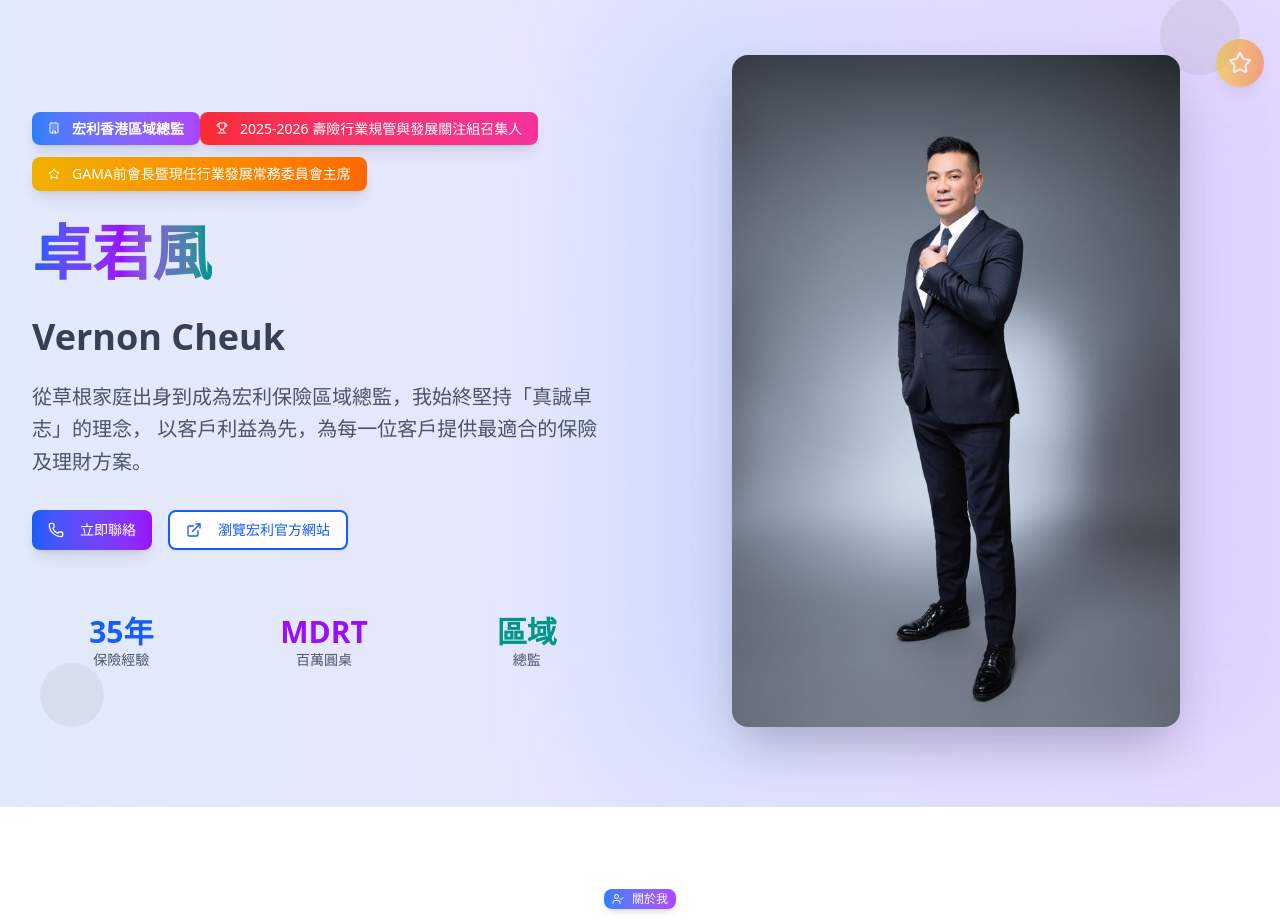
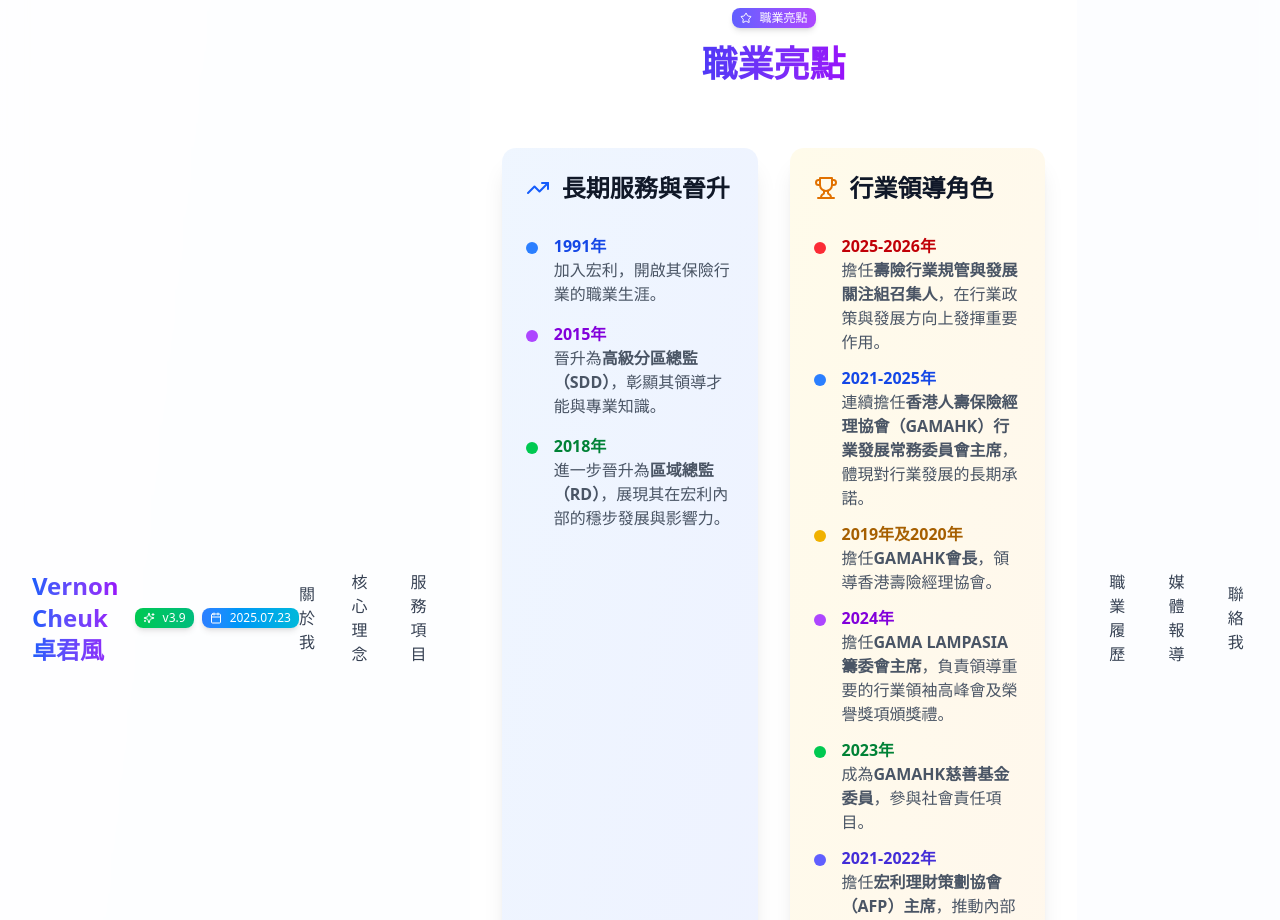
Before and after one commit to Cullinan30a/Vernon-website, a React (Vite) app: page / in a window 1280 px wide. Shown: the part 90-1010 px from the top of the page. Built offline with nearby package versions, Linux system fonts and the light colour scheme; grey boxes are pictures that could not be loaded.

Commit message:
v3.9: 修復職業亮點section - 完成所有8項PDF要求

```diff
--- a/package.json
+++ b/package.json
@@ -1,7 +1,7 @@
 {
   "name": "vernon-cheuk-website",
   "private": true,
-  "version": "3.8.0",
+  "version": "3.9.0",
   "type": "module",
   "scripts": {
     "dev": "vite",
--- a/src/App.jsx
+++ b/src/App.jsx
@@ -202,7 +202,7 @@ function App() {
               <div className="flex items-center space-x-2">
                 <Badge variant="outline" className="bg-gradient-to-r from-green-500 to-emerald-500 text-white border-0 shadow-md">
                   <Sparkles className="w-3 h-3 mr-1" />
-                  v3.8
+                  v3.9
                 </Badge>
                 <Badge variant="outline" className="bg-gradient-to-r from-blue-500 to-cyan-500 text-white border-0 shadow-md">
                   <Calendar className="w-3 h-3 mr-1" />
@@ -215,7 +215,126 @@ function App() {
               <a href="#about" className="text-gray-700 hover:text-blue-600 transition-colors font-medium">關於我</a>
               <a href="#values" className="text-gray-700 hover:text-blue-600 transition-colors font-medium">核心理念</a>
               <a href="#services" className="text-gray-700 hover:text-blue-600 transition-colors font-medium">服務項目</a>
-              <a href="#achievements" className="text-gray-700 hover:text-blue-600 transition-colors font-medium">成就榮譽</a>
+      {/* 職業亮點 */}
+      <section id="career" className="py-20 px-4 sm:px-6 lg:px-8 bg-white">
+        <div className="max-w-7xl mx-auto">
+          <div className="text-center mb-16">
+            <Badge className="bg-gradient-to-r from-indigo-500 to-purple-500 text-white border-0 shadow-md mb-4">
+              <Star className="w-3 h-3 mr-1" />
+              職業亮點
+            </Badge>
+            <h2 className="text-4xl font-bold text-gray-900 mb-4">
+              <span className="bg-gradient-to-r from-indigo-600 to-purple-600 bg-clip-text text-transparent">
+                職業亮點
+              </span>
+            </h2>
+          </div>
+
+          <div className="grid md:grid-cols-2 gap-8">
+            {/* 長期服務與晉升 */}
+            <Card className="shadow-xl border-0 bg-gradient-to-br from-blue-50 to-indigo-50">
+              <CardHeader>
+                <CardTitle className="text-2xl font-bold text-gray-900 flex items-center">
+                  <TrendingUp className="w-6 h-6 mr-3 text-blue-600" />
+                  長期服務與晉升
+                </CardTitle>
+              </CardHeader>
+              <CardContent className="space-y-4">
+                <div className="flex items-start space-x-4">
+                  <div className="w-3 h-3 bg-blue-500 rounded-full mt-2 flex-shrink-0"></div>
+                  <div>
+                    <div className="font-semibold text-blue-700">1991年</div>
+                    <div className="text-gray-600">加入宏利，開啟其保險行業的職業生涯。</div>
+                  </div>
+                </div>
+                <div className="flex items-start space-x-4">
+                  <div className="w-3 h-3 bg-purple-500 rounded-full mt-2 flex-shrink-0"></div>
+                  <div>
+                    <div className="font-semibold text-purple-700">2015年</div>
+                    <div className="text-gray-600">晉升為<strong>高級分區總監（SDD）</strong>，彰顯其領導才能與專業知識。</div>
+                  </div>
+                </div>
+                <div className="flex items-start space-x-4">
+                  <div className="w-3 h-3 bg-green-500 rounded-full mt-2 flex-shrink-0"></div>
+                  <div>
+                    <div className="font-semibold text-green-700">2018年</div>
+                    <div className="text-gray-600">進一步晉升為<strong>區域總監（RD）</strong>，展現其在宏利內部的穩步發展與影響力。</div>
+                  </div>
+                </div>
+              </CardContent>
+            </Card>
+
+            {/* 行業領導角色 */}
+            <Card className="shadow-xl border-0 bg-gradient-to-br from-amber-50 to-orange-50">
+              <CardHeader>
+                <CardTitle className="text-2xl font-bold text-gray-900 flex items-center">
+                  <Trophy className="w-6 h-6 mr-3 text-amber-600" />
+                  行業領導角色
+                </CardTitle>
+              </CardHeader>
+              <CardContent className="space-y-3">
+                <div className="flex items-start space-x-4">
+                  <div className="w-3 h-3 bg-red-500 rounded-full mt-2 flex-shrink-0"></div>
+                  <div>
+                    <div className="font-semibold text-red-700">2025-2026年</div>
+                    <div className="text-gray-600">擔任<strong>壽險行業規管與發展關注組召集人</strong>，在行業政策與發展方向上發揮重要作用。</div>
+                  </div>
+                </div>
+                <div className="flex items-start space-x-4">
+                  <div className="w-3 h-3 bg-blue-500 rounded-full mt-2 flex-shrink-0"></div>
+                  <div>
+                    <div className="font-semibold text-blue-700">2021-2025年</div>
+                    <div className="text-gray-600">連續擔任<strong>香港人壽保險經理協會（GAMAHK）行業發展常務委員會主席</strong>，體現對行業發展的長期承諾。</div>
+                  </div>
+                </div>
+                <div className="flex items-start space-x-4">
+                  <div className="w-3 h-3 bg-yellow-500 rounded-full mt-2 flex-shrink-0"></div>
+                  <div>
+                    <div className="font-semibold text-yellow-700">2019年及2020年</div>
+                    <div className="text-gray-600">擔任<strong>GAMAHK會長</strong>，領導香港壽險經理協會。</div>
+                  </div>
+                </div>
+                <div className="flex items-start space-x-4">
+                  <div className="w-3 h-3 bg-purple-500 rounded-full mt-2 flex-shrink-0"></div>
+                  <div>
+                    <div className="font-semibold text-purple-700">2024年</div>
+                    <div className="text-gray-600">擔任<strong>GAMA LAMPASIA籌委會主席</strong>，負責領導重要的行業領袖高峰會及榮譽獎項頒獎禮。</div>
+                  </div>
+                </div>
+                <div className="flex items-start space-x-4">
+                  <div className="w-3 h-3 bg-green-500 rounded-full mt-2 flex-shrink-0"></div>
+                  <div>
+                    <div className="font-semibold text-green-700">2023年</div>
+                    <div className="text-gray-600">成為<strong>GAMAHK慈善基金委員</strong>，參與社會責任項目。</div>
+                  </div>
+                </div>
+                <div className="flex items-start space-x-4">
+                  <div className="w-3 h-3 bg-indigo-500 rounded-full mt-2 flex-shrink-0"></div>
+                  <div>
+                    <div className="font-semibold text-indigo-700">2021-2022年</div>
+                    <div className="text-gray-600">擔任<strong>宏利理財策劃協會（AFP）主席</strong>，推動內部領導計劃。</div>
+                  </div>
+                </div>
+                <div className="flex items-start space-x-4">
+                  <div className="w-3 h-3 bg-pink-500 rounded-full mt-2 flex-shrink-0"></div>
+                  <div>
+                    <div className="font-semibold text-pink-700">2012、2016、2017、2020、2022年</div>
+                    <div className="text-gray-600">多次擔任<strong>宏利圓桌會行政委員會（RTC）主席</strong>，展現其在公司內部的持續影響力。</div>
+                  </div>
+                </div>
+                <div className="flex items-start space-x-4">
+                  <div className="w-3 h-3 bg-teal-500 rounded-full mt-2 flex-shrink-0"></div>
+                  <div>
+                    <div className="font-semibold text-teal-700">2019年</div>
+                    <div className="text-gray-600">擔任<strong>亞太壽險大會製作總監</strong>，參與國際級行業盛事。</div>
+                  </div>
+                </div>
+              </CardContent>
+            </Card>
+          </div>
+        </div>
+      </section>
+
               <a href="#career" className="text-gray-700 hover:text-blue-600 transition-colors font-medium">職業履歷</a>
               <a href="#media" className="text-gray-700 hover:text-blue-600 transition-colors font-medium">媒體報導</a>
               <a href="#contact" className="text-gray-700 hover:text-blue-600 transition-colors font-medium">聯絡我</a>
```
